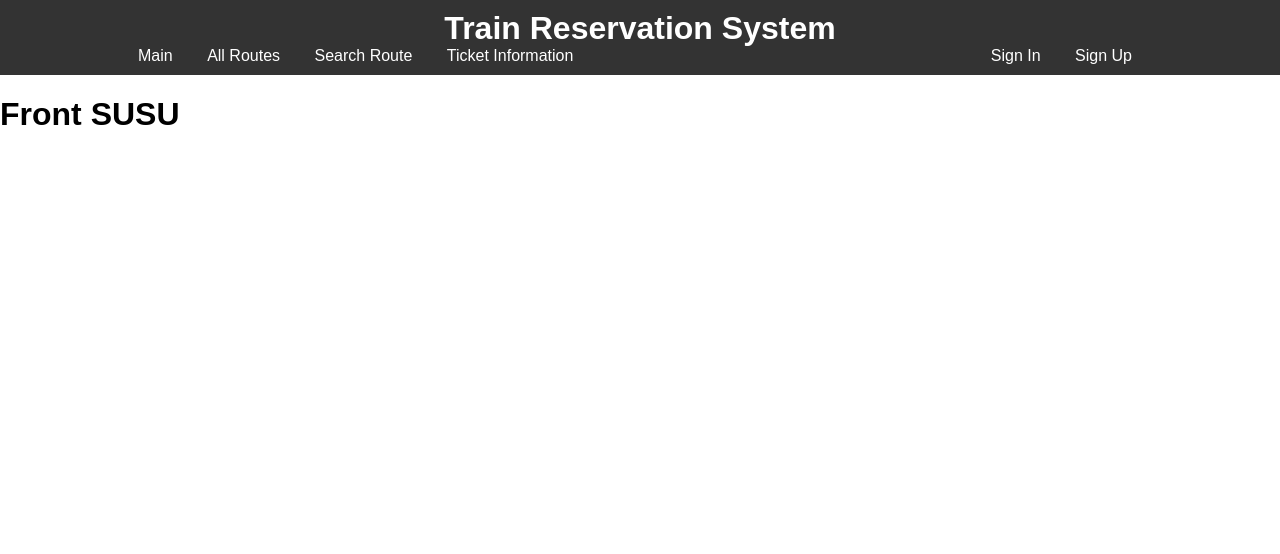
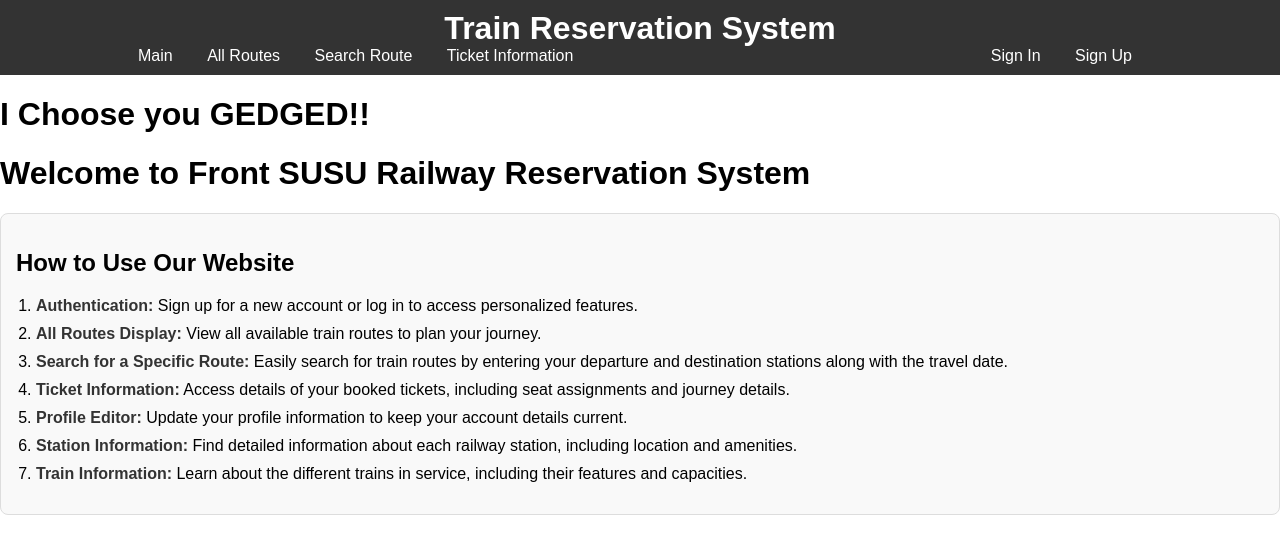
Before and after one commit to Jwizzed/IntercityRailwayReservationSystem, a Django app: page /railway/ in a window 1280 px wide. Shown: the top 554 px of the page. Run offline with Django 4.2, Linux system fonts and the light colour scheme.

Commit message:
fixed datetime bug

```diff
--- a/railway/templates/main_page.html
+++ b/railway/templates/main_page.html
@@ -1,5 +1,58 @@
 {% extends 'base.html' %}
 
 {% block content %}
-<h1>Front SUSU</h1>
+<h1>I Choose you GEDGED!!</h1>
+<h1>Welcome to Front SUSU Railway Reservation System</h1>
+
+<div class="guide-section">
+    <h2>How to Use Our Website</h2>
+    <ol class="guide-list">
+        <li>
+            <strong>Authentication:</strong> Sign up for a new account or log in to access personalized features.
+        </li>
+        <li>
+            <strong>All Routes Display:</strong> View all available train routes to plan your journey.
+        </li>
+        <li>
+            <strong>Search for a Specific Route:</strong> Easily search for train routes by entering your departure and destination stations along with the travel date.
+        </li>
+        <li>
+            <strong>Ticket Information:</strong> Access details of your booked tickets, including seat assignments and journey details.
+        </li>
+        <li>
+            <strong>Profile Editor:</strong> Update your profile information to keep your account details current.
+        </li>
+        <li>
+            <strong>Station Information:</strong> Find detailed information about each railway station, including location and amenities.
+        </li>
+        <li>
+            <strong>Train Information:</strong> Learn about the different trains in service, including their features and capacities.
+        </li>
+    </ol>
+</div>
+
+
+<style>
+    .guide-section {
+        margin: 20px 0;
+        padding: 15px;
+        border: 1px solid #ddd;
+        border-radius: 8px;
+        background-color: #f9f9f9;
+    }
+
+    .guide-list {
+        list-style-type: decimal;
+        padding-left: 20px;
+    }
+
+    .guide-list li {
+        margin-bottom: 10px;
+    }
+
+    .guide-list strong {
+        color: #333;
+    }
+</style>
+
 {% endblock %}
--- a/railway/views.py
+++ b/railway/views.py
@@ -97,8 +97,8 @@ def search_route(request):
                 terminal_station=terminal_station,
                 departure_time__date=date
             )
-            print(routes)
-            return render(request, 'routes_list.html', {'routes': routes, 'form': form})
+            now = timezone.now()
+            return render(request, 'routes_list.html', {'routes': routes, 'form': form, 'now': now})
     else:
         form = RouteSearchForm()
 
```
